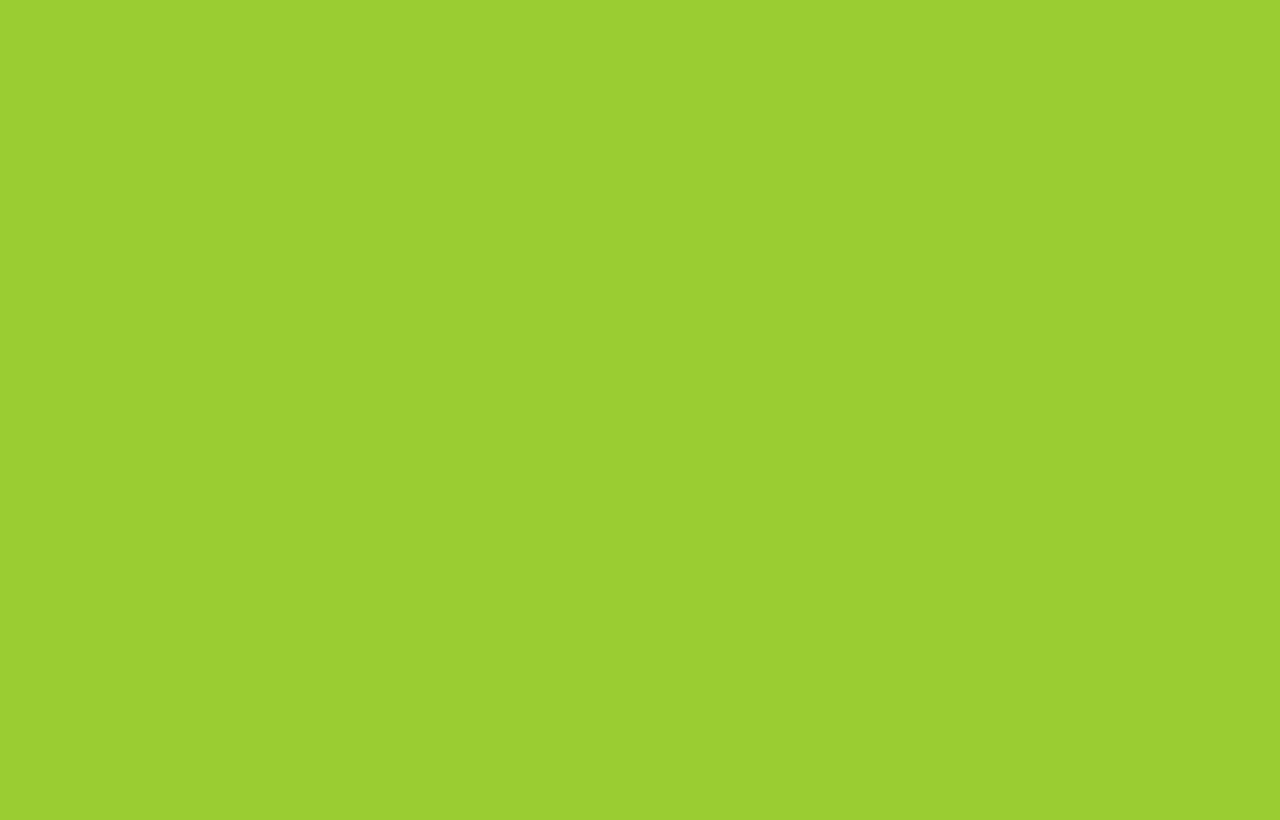
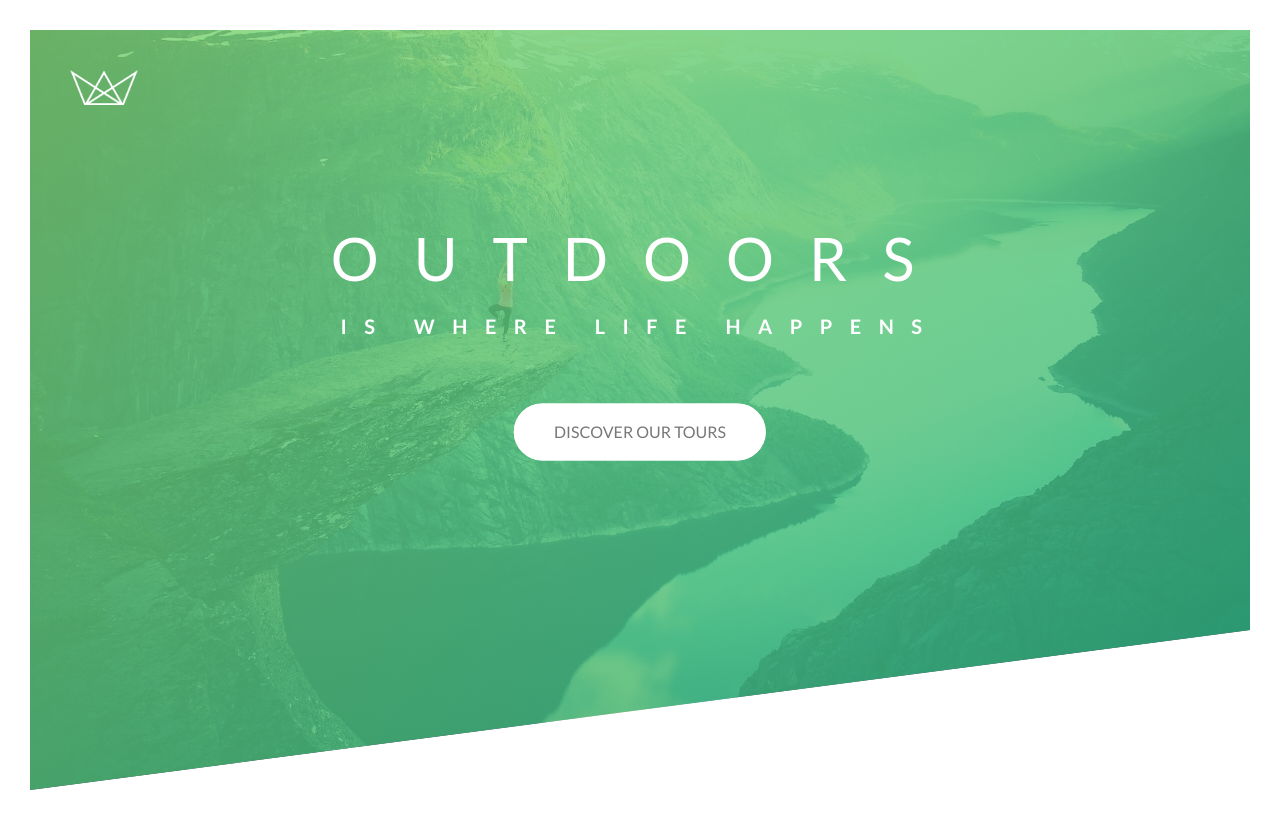
Before and after one commit to Zohidjon-Toshpulatov/natours, a plain HTML site: page index.html in a window 1280 px wide. Drawn offline with Linux system fonts and the light colour scheme.

Commit message:
header finished

```diff
--- a/index.html
+++ b/index.html
@@ -12,5 +12,19 @@
     <title>Natours | Exciting tours for adventurous people</title>
   </head>
 
-  <body></body>
+  <body>
+    <header class="header">
+      <div class="header__logo-box">
+        <img src="./img/logo-white.png" alt="logo" class="header__logo" />
+      </div>
+
+      <div class="header__text-box">
+        <h1 class="heading-primary">
+          <span class="heading-primary--main">Outdoors</span>
+          <span class="heading-primary--sub">is where life happens</span>
+        </h1>
+        <a href="#" class="btn btn--white btn--animated">Discover our tours</a>
+      </div>
+    </header>
+  </body>
 </html>
--- a/style/style.css
+++ b/style/style.css
@@ -1,22 +1,193 @@
-body{
-    background: yellowgreen;
-    width: 100%;
-    margin: 0 auto;
-    padding: 0;
+/*
+COLORS
+
+Light green: #7ed56f
+Medium green: #55c57a
+Dark green: #28b485
+
+ */
+*,
+*::after,
+*::before {
+  margin: 0;
+  padding: 0;
+  box-sizing: inherit;
 }
 
-/* img{
-    width: 100%;
-} */
-
-.title{
-    color: red;
+html {
+  font-size: 62.5%;
 }
 
-.subtitle{
-    color: blue;
+body {
+  font-family: "Lato", sans-serif;
+  font-weight: 400;
+  line-height: 1.7;
+  color: #777;
+  padding: 3rem;
+
+  box-sizing: border-box;
 }
 
-#contact-us{
-    color: chocolate;
+.header {
+  height: 95vh;
+  background-image: linear-gradient(
+      to right bottom,
+      rgba(126, 213, 111, 0.8),
+      rgba(40, 180, 131, 0.8)
+    ),
+    url("../img/hero.jpg");
+  background-size: cover;
+  background-position: top;
+  clip-path: polygon(0 0, 100% 0, 100% 75vh, 0 100%);
+  position: relative;
 }
+
+.header__logo-box {
+  position: absolute;
+  top: 4rem;
+  left: 4rem;
+}
+
+.header__logo {
+  height: 3.5rem;
+}
+
+.header__text-box {
+  position: absolute;
+  top: 40%;
+  left: 50%;
+  transform: translate(-50%, -50%);
+  text-align: center;
+}
+
+.heading-primary {
+  color: #fff;
+  text-transform: uppercase;
+  backface-visibility: hidden;
+  margin-bottom: 6rem;
+}
+
+.heading-primary--main {
+  display: block;
+  font-size: 6rem;
+  font-weight: 400;
+  letter-spacing: 3.5rem;
+
+  animation-name: moveInLeft;
+  animation-duration: 1s;
+  animation-timing-function: ease-out;
+
+  /* animation-iteration-count: 3; */
+  /* animation-delay: 3s; */
+}
+
+.heading-primary--sub {
+  display: block;
+  font-size: 2rem;
+  font-weight: 700;
+  letter-spacing: 1.75rem;
+
+  animation: moveInRight 1s ease-out;
+}
+
+@keyframes moveInLeft {
+  0% {
+    opacity: 0;
+    transform: translateX(-10rem);
+  }
+
+  80% {
+    transform: translateX(2rem);
+  }
+
+  100% {
+    opacity: 1;
+    transform: translate(0);
+  }
+}
+
+@keyframes moveInRight {
+  0% {
+    opacity: 0;
+    transform: translateX(10rem);
+  }
+
+  80% {
+    transform: translateX(-2rem);
+  }
+
+  100% {
+    opacity: 1;
+    transform: translate(0);
+  }
+}
+
+@keyframes moveInBottom {
+  0% {
+    opacity: 0;
+    transform: translateY(3rem);
+  }
+
+  80% {
+    transform: translateY(-2rem);
+  }
+
+  100% {
+    opacity: 1;
+    transform: translate(0);
+  }
+}
+
+.btn:link,
+.btn:visited {
+  text-transform: uppercase;
+  text-decoration: none;
+  padding: 1.5rem 4rem;
+  display: inline-block;
+  border-radius: 10rem;
+  transition: all 0.2s;
+  position: relative;
+  font-size: 1.6rem;
+}
+
+.btn:hover {
+  transform: translateY(-0.3rem);
+  box-shadow: 0 1rem 2rem rgba(0, 0, 0, 0.2);
+}
+
+.btn:active {
+  transform: translateY(-0.1rem);
+  box-shadow: 0 0.5rem 1rem rgba(0, 0, 0, 0.2);
+}
+
+.btn--white {
+  background-color: #fff;
+  color: #777;
+}
+
+.btn::after {
+  content: "";
+  display: inline-block;
+  height: 100%;
+  width: 100%;
+  border-radius: 10rem;
+  position: absolute;
+  top: 0;
+  left: 0;
+  z-index: -1;
+  transition: all 0.4s;
+}
+
+.btn--white::after {
+  background: #fff;
+}
+
+.btn:hover::after {
+  transform: scaleX(1.4) scaleY(1.6);
+  opacity: 0;
+}
+
+.btn--animated {
+  animation: moveInBottom 0.5s ease-out 0.75s;
+  animation-fill-mode: backwards;
+}
```
